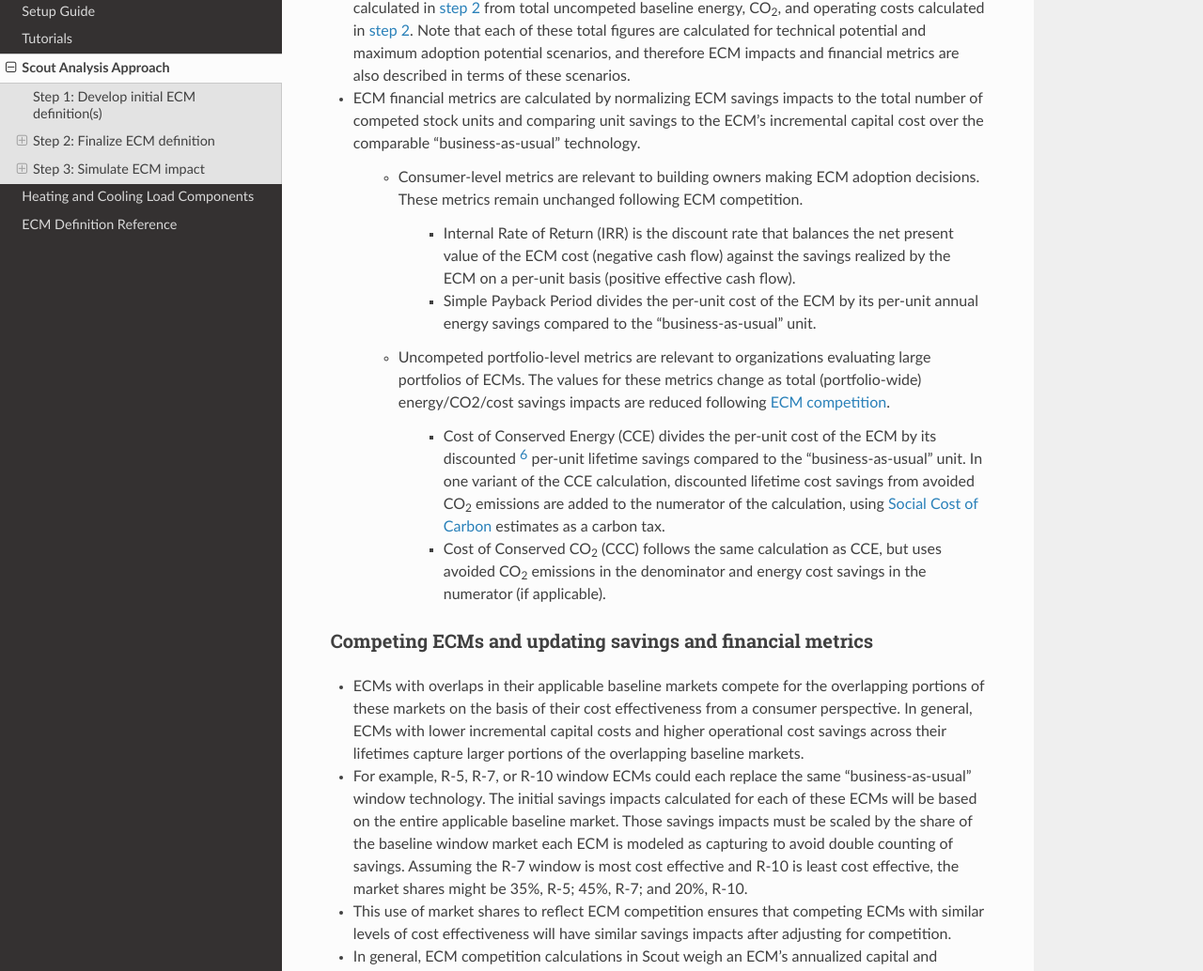
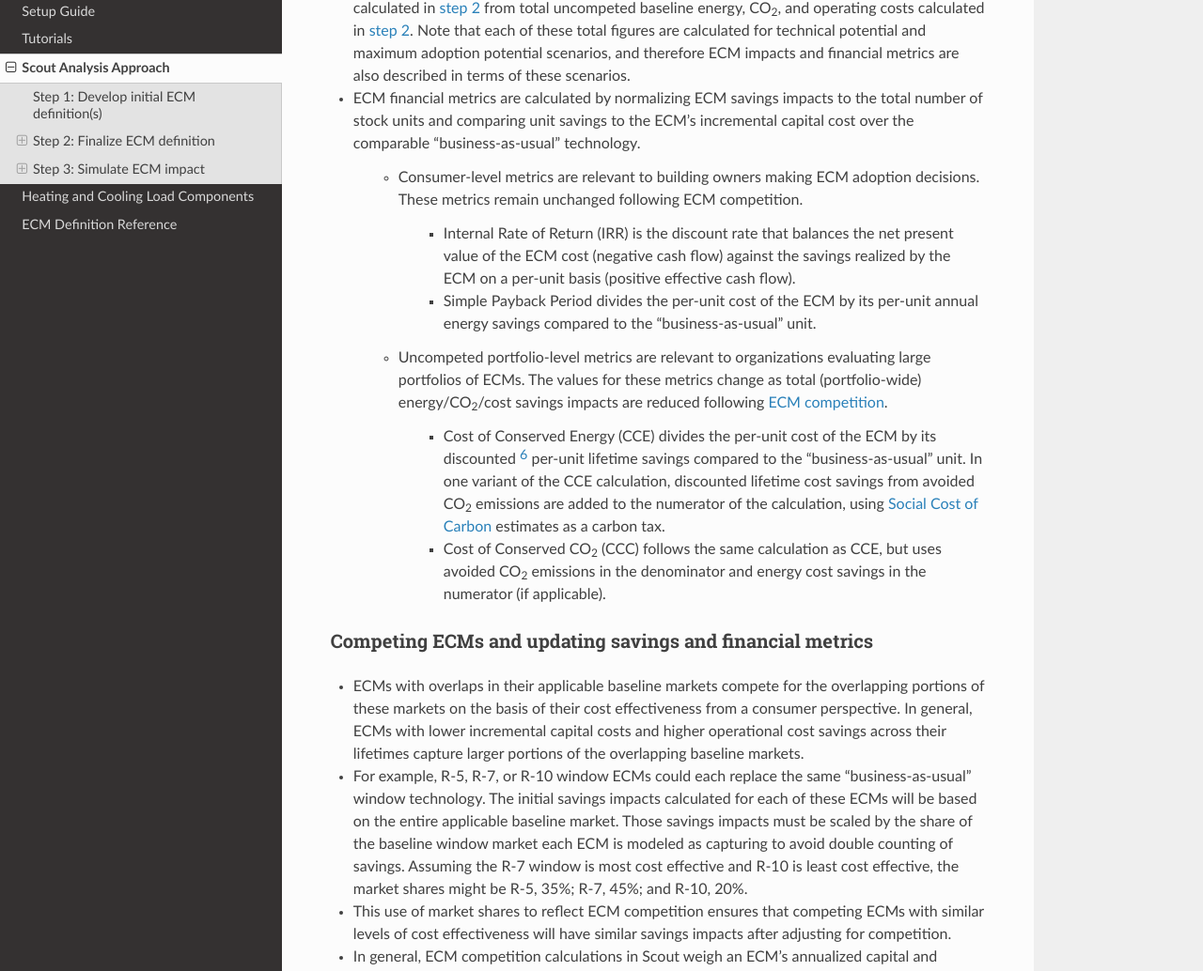
Before and after one commit to trynthink/scout, a Sphinx documentation site: the page built from docs/analysis_approach.rst, in a window 1280 px wide and 1400 px high, scrolled down 5721 px. Shown: the part 163-1197 px from the top of the window at 94% size. Built offline with Sphinx 7.4.7 and the Read the Docs theme 2.0.0, drawn with Linux system fonts in a browser that asks for light colours; some of the changed text lies outside the part shown.

Commit message:
Update analysis approach to current state
Revise the analysis approach section to reflect the current state of the analysis process, updating feature and functionality descriptions as needed.

```diff
--- a/docs/analysis_approach.rst
+++ b/docs/analysis_approach.rst
@@ -190,14 +190,14 @@ Calculating uncompeted ECM energy savings and financial metrics
 
 * Uncompeted ECM energy savings, avoided |CO2| emissions, and operating cost savings impacts are calculated by subtracting the total uncompeted efficient energy, |CO2|, and operating costs calculated in :ref:`step 2 <analysis-step-2>` from total uncompeted baseline energy, |CO2|, and operating costs calculated in :ref:`step 2 <analysis-step-2>`. Note that each of these total figures are calculated for technical potential and maximum adoption potential scenarios, and therefore ECM impacts and financial metrics are also described in terms of these scenarios.
 
-* ECM _`financial metrics` are calculated by normalizing ECM savings impacts to the total number of competed stock units and comparing unit savings to the ECM's incremental capital cost over the comparable "business-as-usual" technology.
+* ECM _`financial metrics` are calculated by normalizing ECM savings impacts to the total number of stock units and comparing unit savings to the ECM's incremental capital cost over the comparable "business-as-usual" technology.
 
    * Consumer-level metrics are relevant to building owners making ECM adoption decisions. These metrics remain unchanged following ECM competition.
 
       * Internal Rate of Return (IRR) is the discount rate that balances the net present value of the ECM cost (negative cash flow) against the savings realized by the ECM on a per-unit basis (positive effective cash flow).
       * Simple Payback Period divides the per-unit cost of the ECM by its per-unit annual energy savings compared to the "business-as-usual" unit.
 
-   * Uncompeted portfolio-level metrics are relevant to organizations evaluating large portfolios of ECMs. The values for these metrics change as total (portfolio-wide) energy/CO2/cost savings impacts are reduced following :ref:`ECM competition <ECM-competition>`.
+   * Uncompeted portfolio-level metrics are relevant to organizations evaluating large portfolios of ECMs. The values for these metrics change as total (portfolio-wide) energy/|CO2|/cost savings impacts are reduced following :ref:`ECM competition <ECM-competition>`.
 
       * Cost of Conserved Energy (CCE) divides the per-unit cost of the ECM by its discounted [#]_ per-unit lifetime savings compared to the "business-as-usual" unit. In one variant of the CCE calculation, discounted lifetime cost savings from avoided |CO2| emissions are added to the numerator of the calculation, using `Social Cost of Carbon`_ estimates as a carbon tax.
       * Cost of Conserved |CO2| (CCC) follows the same calculation as CCE, but uses avoided |CO2| emissions in the denominator and energy cost savings in the numerator (if applicable).
@@ -208,7 +208,7 @@ Competing ECMs and updating savings and financial metrics
 ~~~~~~~~~~~~~~~~~~~~~~~~~~~~~~~~~~~~~~~~~~~~~~~~~~~~~~~~~
 
 * ECMs with overlaps in their applicable baseline markets compete for the overlapping portions of these markets on the basis of their cost effectiveness from a consumer perspective. In general, ECMs with lower incremental capital costs and higher operational cost savings across their lifetimes capture larger portions of the overlapping baseline markets.
-* For example, R-5, R-7, or R-10 window ECMs could each replace the same "business-as-usual" window technology. The initial savings impacts calculated for each of these ECMs will be based on the entire applicable baseline market. Those savings impacts must be scaled by the share of the baseline window market each ECM is modeled as capturing to avoid double counting of savings. Assuming the R-7 window is most cost effective and R-10 is least cost effective, the market shares might be 35%, R-5; 45%, R-7; and 20%, R-10.
+* For example, R-5, R-7, or R-10 window ECMs could each replace the same "business-as-usual" window technology. The initial savings impacts calculated for each of these ECMs will be based on the entire applicable baseline market. Those savings impacts must be scaled by the share of the baseline window market each ECM is modeled as capturing to avoid double counting of savings. Assuming the R-7 window is most cost effective and R-10 is least cost effective, the market shares might be R-5, 35%; R-7, 45%; and R-10, 20%.
 * This use of market shares to reflect ECM competition ensures that competing ECMs with similar levels of cost effectiveness will have similar savings impacts after adjusting for competition.
 * In general, ECM competition calculations in Scout weigh an ECM's annualized capital and operating costs against the capital and operating costs for competing ECMs to determine each ECM's competed market share. However, the specific calculation steps differ somewhat between the residential and commercial building sectors.
 * Once ECM market shares are determined, uncompeted ECM savings impact estimates are multiplied by these market shares to arrive at competed ECM energy savings, avoided |CO2| emissions, and operating cost savings impacts.
```
Also changed, not shown: other parts of docs/analysis_approach.rst (+6 -6 lines).
